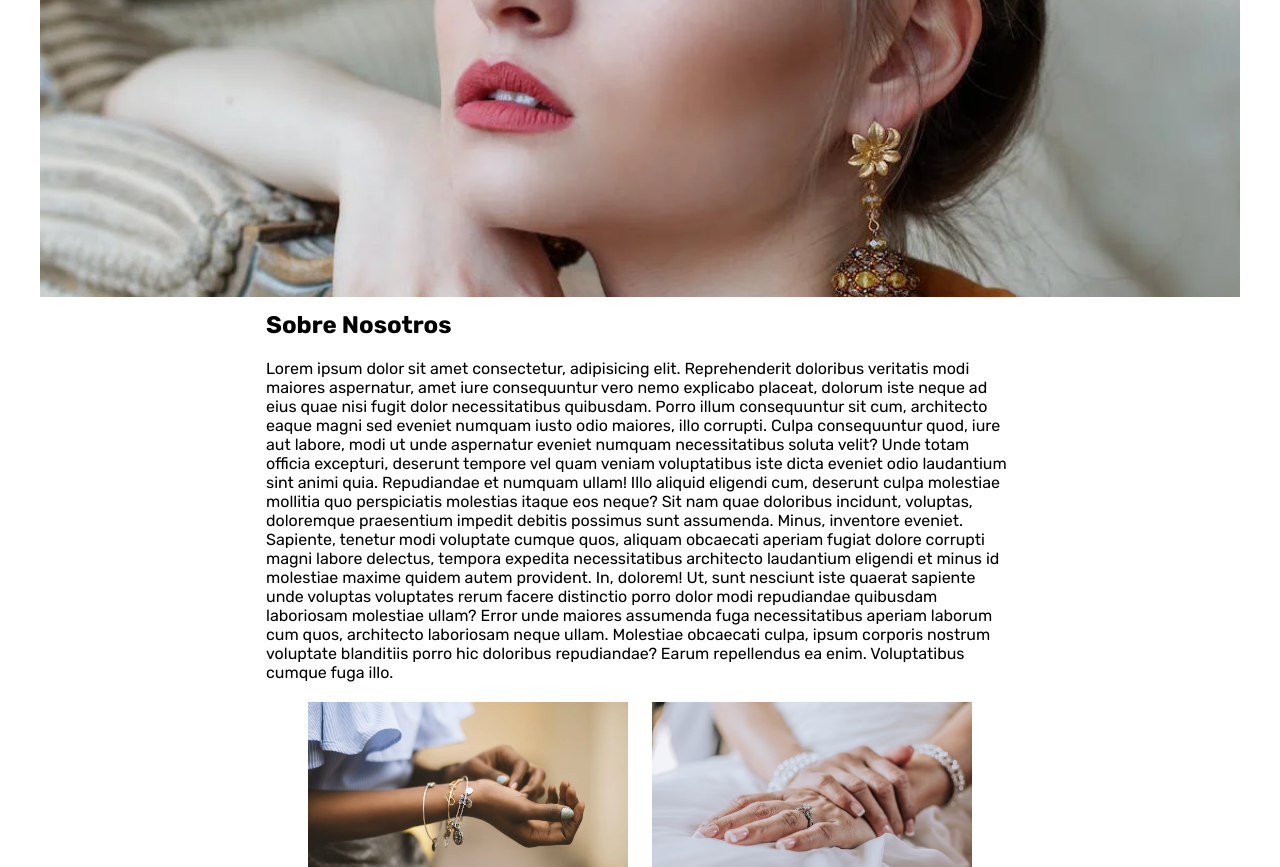
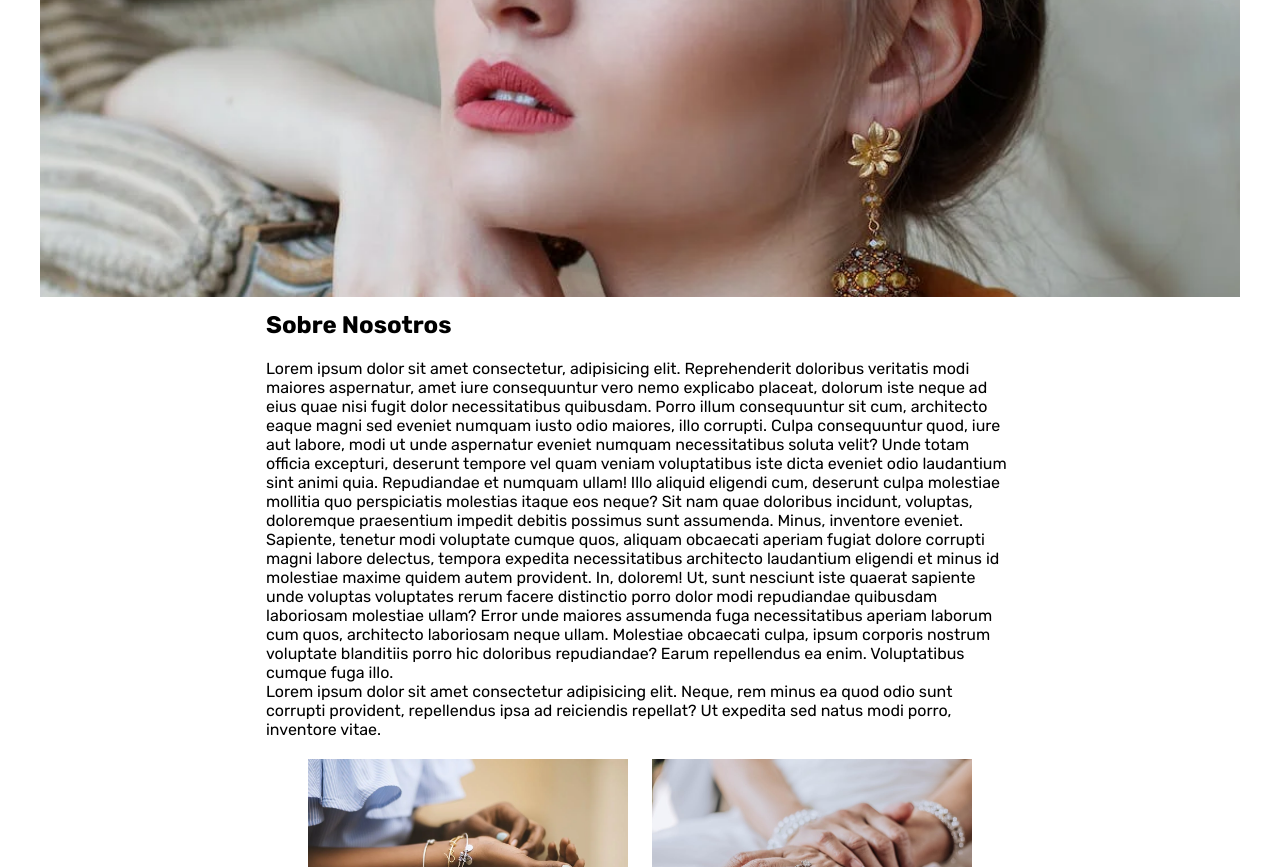
Before and after one commit to fefou/primer-repositorio, a plain HTML site: page index.html in a window 1280 px wide. Shown: the part 85-952 px from the top of the page. Drawn offline with Linux system fonts and the light colour scheme.

Commit message:
agregue un parrafo en el index

```diff
--- a/index.html
+++ b/index.html
@@ -58,6 +58,9 @@
                 aperiam laborum cum quos, architecto laboriosam neque ullam. Molestiae obcaecati culpa, ipsum corporis
                 nostrum voluptate blanditiis porro hic doloribus repudiandae? Earum repellendus ea enim. Voluptatibus
                 cumque fuga illo.</p>
+            <p>Lorem ipsum dolor sit amet consectetur adipisicing elit. Neque, rem minus ea quod odio sunt corrupti
+                provident, repellendus ipsa ad reiciendis repellat? Ut expedita sed natus modi porro, inventore vitae.
+            </p>
         </section>
 
         <section class="img-acero">
@@ -75,7 +78,8 @@
 
         <section class="footer-section">
             <ul>
-                <li><a href="https://www.instagram.com/valu.accesoriosuy/" class="links-footer" target="_blank">INSTAGRAM</a></li>
+                <li><a href="https://www.instagram.com/valu.accesoriosuy/" class="links-footer"
+                        target="_blank">INSTAGRAM</a></li>
                 <li><a href="#" class="links-footer">WHATS APP</a></li>
             </ul>
         </section>
```
